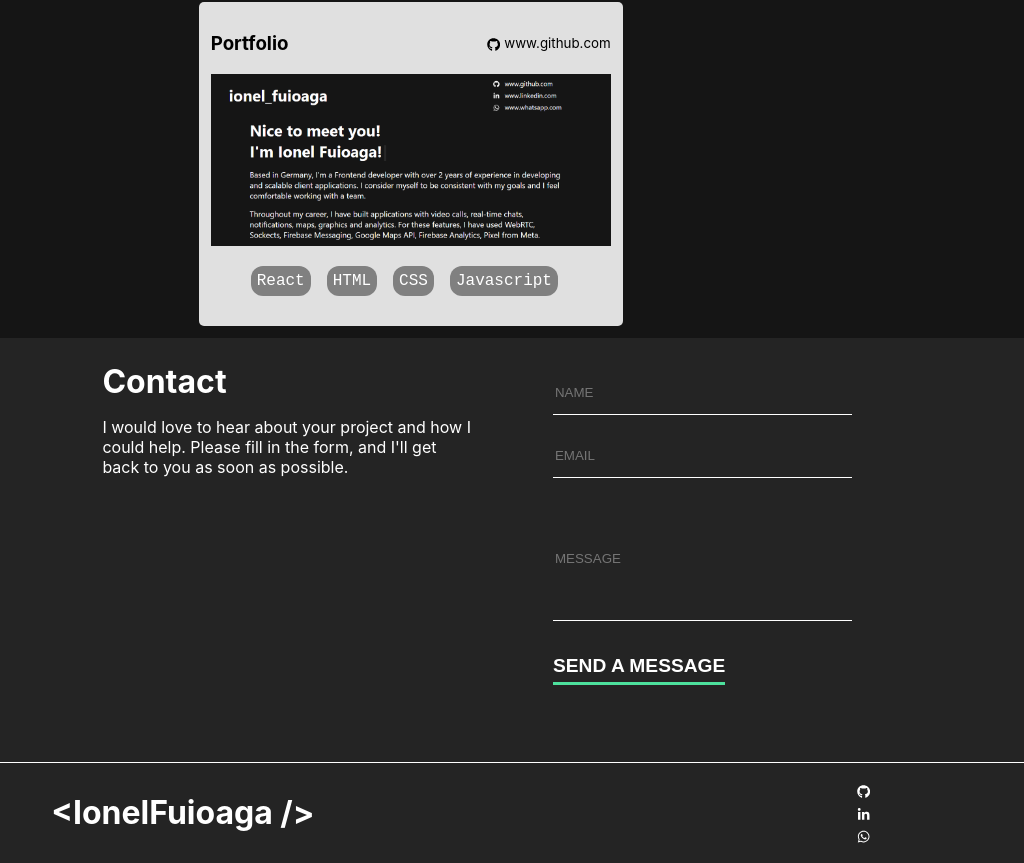
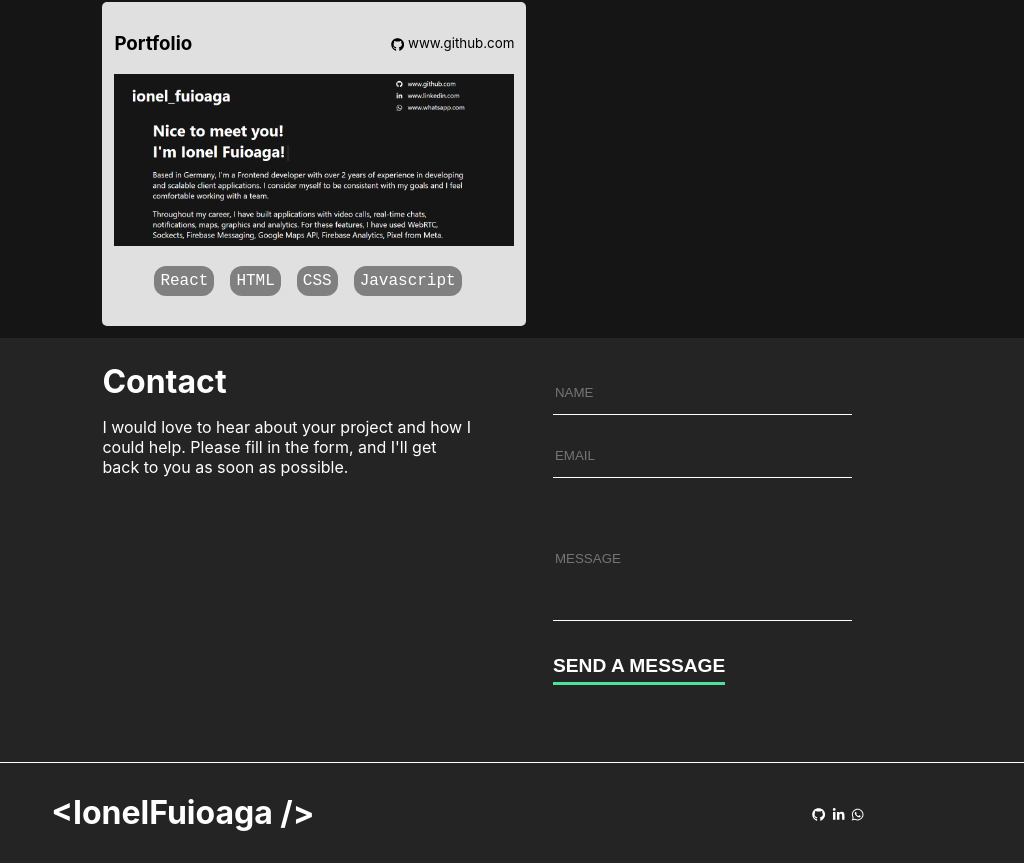
Before and after one commit to IonelRST/portfolio, a React (Create React App) app: page / in a window 1024 px wide. Shown: the part 1197-2060 px from the top of the page. Built offline with nearby package versions, Linux system fonts and the light colour scheme.

Commit message:
changes in responsive

```diff
--- a/src/components/header/header.css
+++ b/src/components/header/header.css
@@ -35,6 +35,19 @@ h1 {
     content: none;
     width: 0;
   }
+
+  .socialIconLabel {
+    margin-top: auto;
+    margin-bottom: auto;
+    display: flex;
+    list-style-type: none;
+  }
+
+  .socialIcon {
+    margin-top: 6px;
+    margin-right: 6px;
+    color: white;
+  }
 }
 
 a {
--- a/src/components/projects/projects.css
+++ b/src/components/projects/projects.css
@@ -37,6 +37,7 @@ img.project-image {
         display: grid;
         grid-template-columns: auto;
         grid-gap: 10px;
+        justify-content: flex-start;
     }
 
 }
@@ -46,6 +47,7 @@ img.project-image {
         display: grid;
         grid-template-columns: auto auto;
         grid-gap: 10px;
+        justify-content: flex-start;
     }
 }
 
@@ -54,6 +56,7 @@ img.project-image {
         display: grid;
         grid-template-columns: auto auto auto;
         grid-gap: 10px;
+        justify-content: flex-start;
     }
 }
 
```
